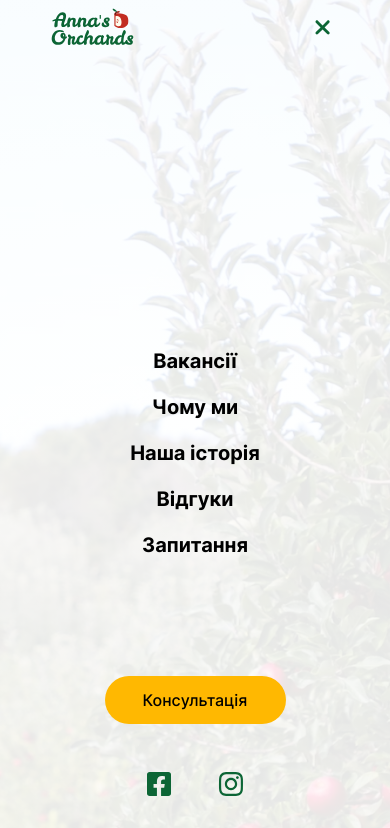
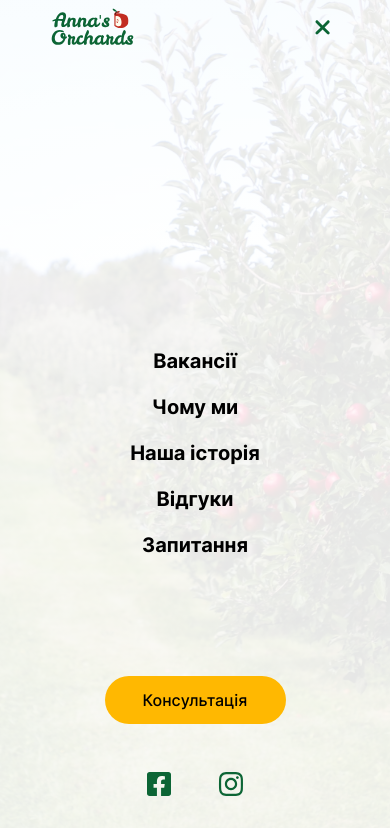
Before and after one commit to alexSili4/annas-orchids, a website built with Vite: page src/index.html in a window 390 px wide. Both pictures are taken after a click on the button 323 px from the left and 26 px from the top of the page. Shown: the top 828 px of the page. Built offline with nearby package versions, Linux system fonts and the light colour scheme; a web font is replaced by a local one.

Commit message:
fix mobile-menu-bg-img

```diff
--- a/src/css/hero-section.css
+++ b/src/css/hero-section.css
@@ -6,7 +6,7 @@
     url('/images/hero/bg-img-mobile.jpg');
   background-repeat: no-repeat;
   background-size: cover;
-  background-position: center;
+  background-position: top center;
 }
 
 .hero-slogan {
@@ -52,7 +52,6 @@
     padding-top: 304px;
     background-image: linear-gradient(rgba(0, 0, 0, 0.32), rgba(0, 0, 0, 0.32)),
       url('/images/hero/bg-img-desk.jpg');
-
   }
 
   .hero-slogan {
--- a/src/css/mobile-menu.css
+++ b/src/css/mobile-menu.css
@@ -11,13 +11,14 @@ body:has(.mobile-menu:not(.is-hidden)) {
   height: 100%;
   padding-top: 8px;
   padding-bottom: 32px;
-  background: linear-gradient(
+  background-image: linear-gradient(
       rgba(255, 255, 255, 0.9),
       rgba(255, 255, 255, 0.9)
     ),
-    url(/images/hero/bg-img-mobile.jpg);
+    url('/images/hero/bg-img-mobile.jpg');
   background-repeat: no-repeat;
-  background-position: center top;
+  background-size: cover;
+  background-position: top center;
   overflow-y: scroll;
   transition: visibility var(--transition-duration-and-func),
     opacity var(--transition-duration-and-func);
```
